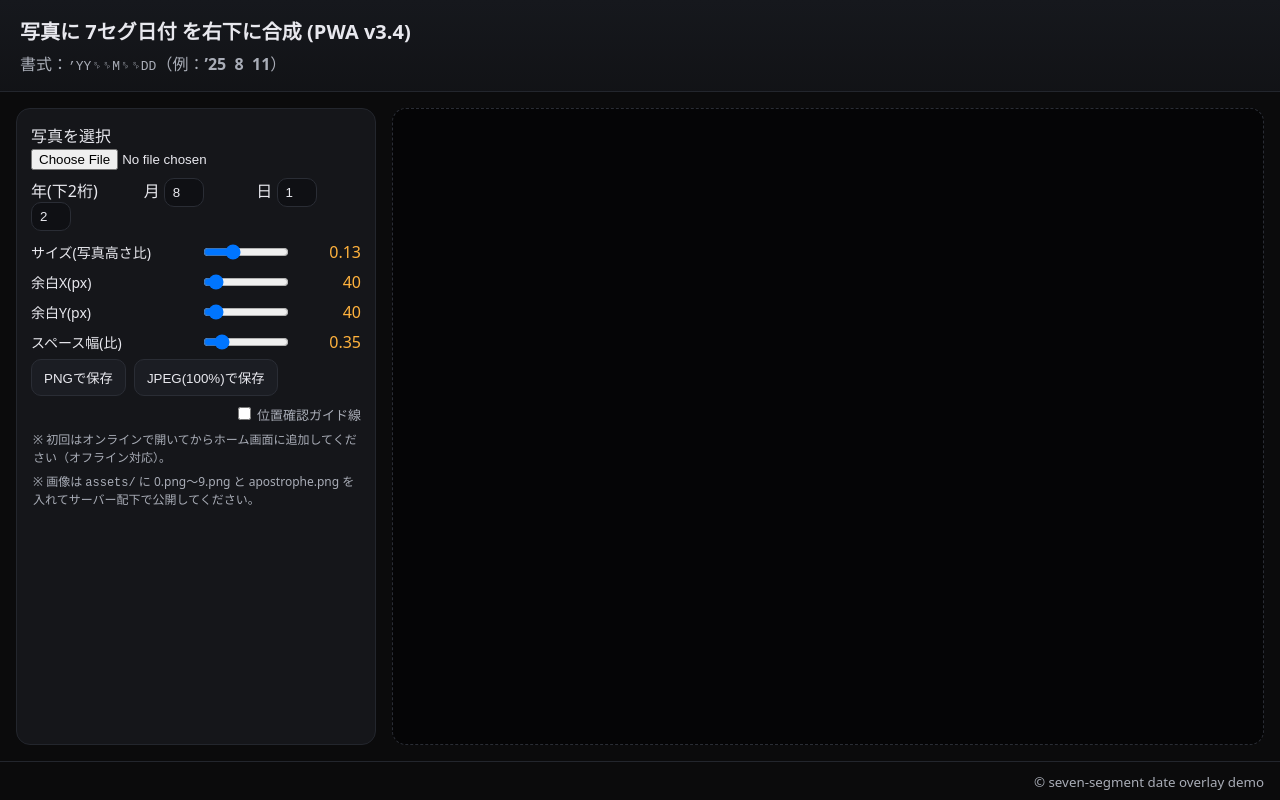
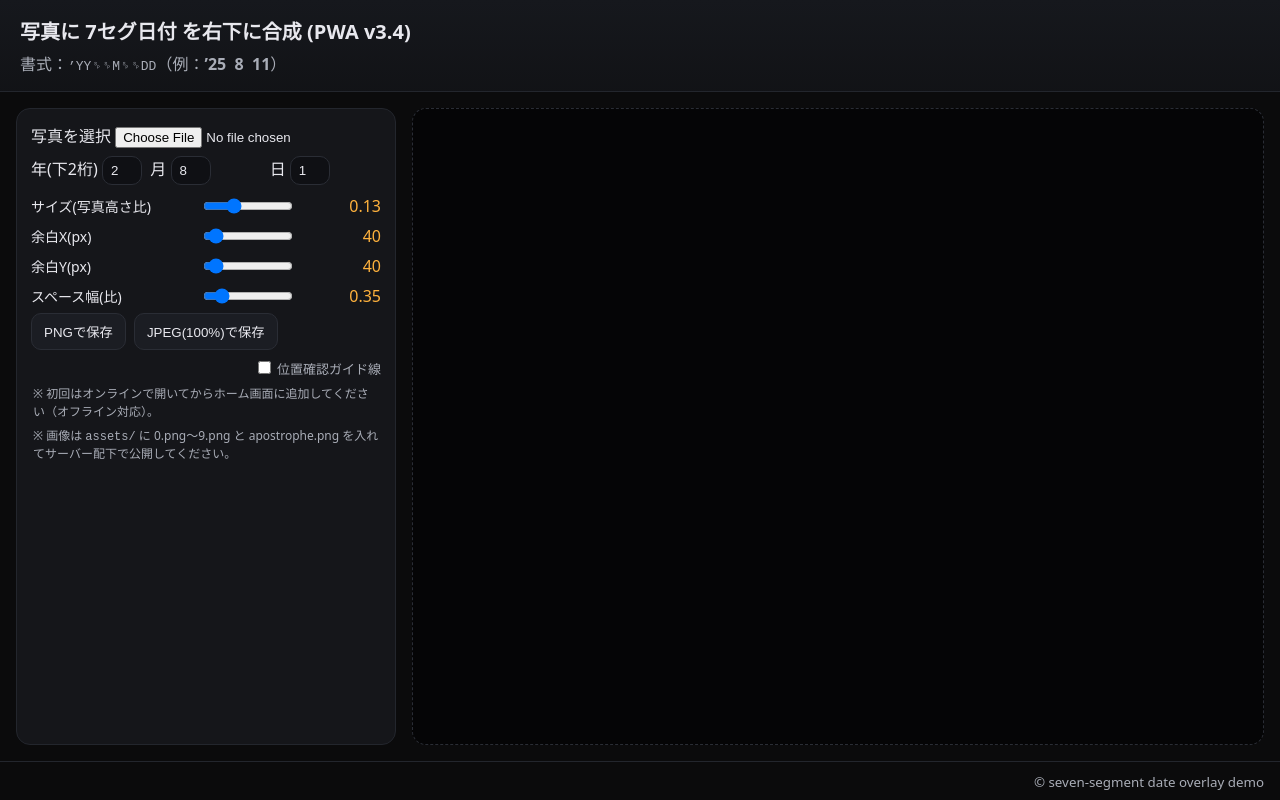
Before and after one commit to yumaa6122/date-on-the-photo, a plain HTML site: page index.html in a window 1280 px wide. Drawn offline with Linux system fonts and the light colour scheme.

Commit message:
Update style.css

```diff
--- a/style.css
+++ b/style.css
@@ -1,4 +1,4 @@
-/* Minimal clean UI (PWA v3.2) */
+/* Minimal clean UI (PWA v3.4) */
 * { box-sizing: border-box; }
 :root { --bg:#0b0b0c; --card:#15161a; --text:#e8e8ee; --muted:#a9adb7; --accent:#ffb23d; --warn:#ffcc66; }
 html, body { height: 100%; }
@@ -9,12 +9,12 @@ body {
 header { padding: 16px 20px; background: linear-gradient(180deg, #16181d 0%, rgba(22,24,29,0.6) 100%); border-bottom: 1px solid #23262d; }
 h1 { margin: 0 0 6px; font-size: 20px; }
 .sub { margin: 0; color: var(--muted); }
-main { display: grid; grid-template-columns: 360px 1fr; gap: 16px; padding: 16px; }
+main { display: grid; grid-template-columns: 380px 1fr; gap: 16px; padding: 16px; }
 .controls { background: var(--card); border: 1px solid #23262d; border-radius: 14px; padding: 14px; }
 .control { margin-bottom: 8px; }
 .grid-3col { display: grid; grid-template-columns: 1fr 1fr 1fr; gap: 8px; margin: 8px 0; }
 .stack { display: grid; grid-auto-rows: minmax(0,auto); gap: 8px; margin: 10px 0 6px; }
-.line { display: grid; grid-template-columns: 160px 1fr 64px; align-items: center; gap: 10px; }
+.line { display: grid; grid-template-columns: 160px 1fr 80px; align-items: center; gap: 10px; }
 .label { color: var(--text); font-size: 14px; }
 input[type="number"] { width: 40px; padding: 6px 8px; border-radius: 10px; border: 1px solid #2a2d35; background: #0f1014; color: var(--text); }
 input[type="range"] { width: 100%; }
@@ -34,5 +34,5 @@ footer { padding: 8px 16px; color: var(--muted); border-top: 1px solid #23262d;
 @media (max-width: 980px) {
   main { grid-template-columns: 1fr; }
   .grid-3col { grid-template-columns: repeat(3, minmax(0,1fr)); }
-  .line { grid-template-columns: 130px 1fr 60px; }
+  .line { grid-template-columns: 140px 1fr 70px; }
 }
```
